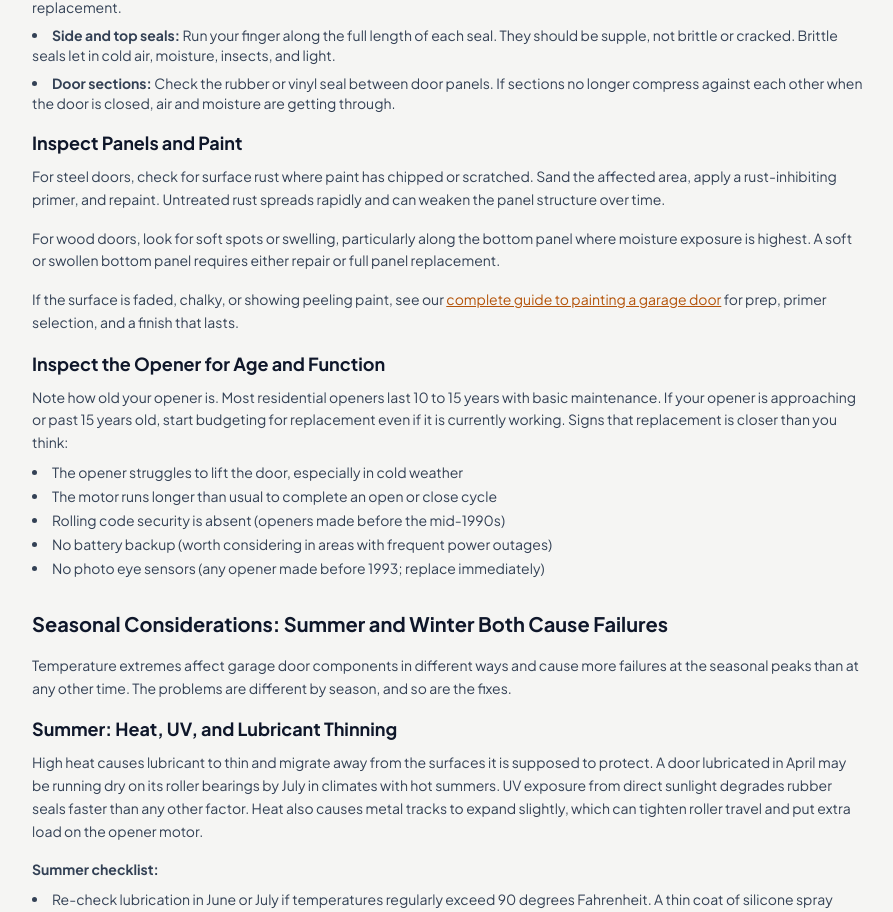
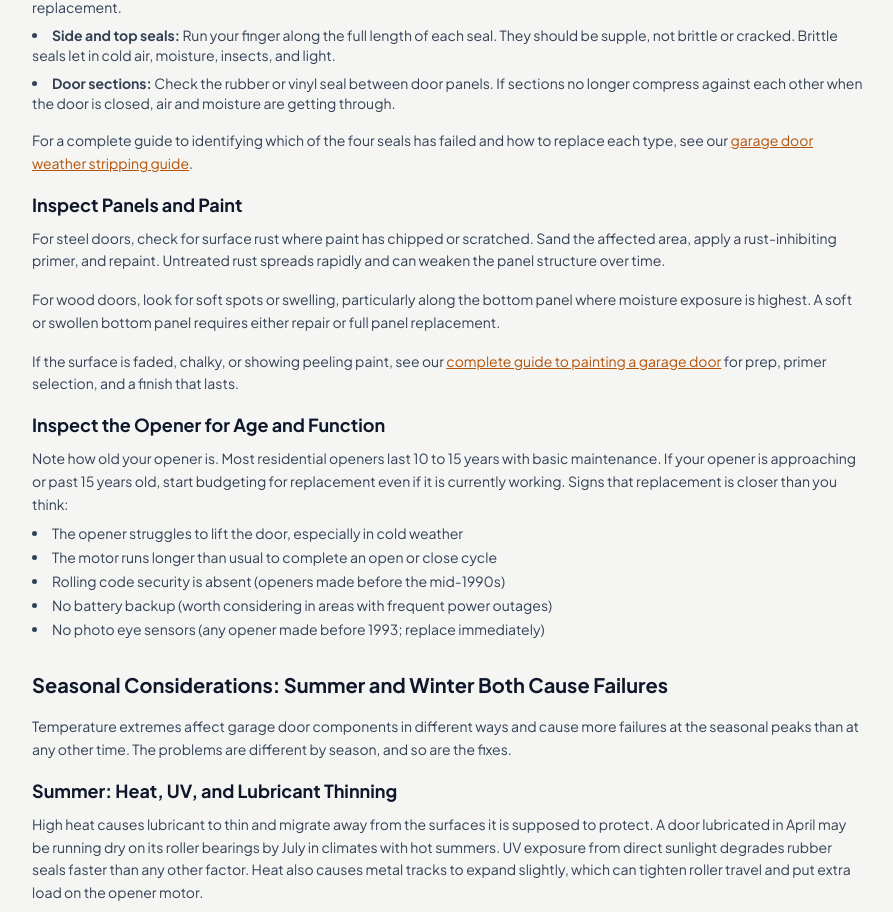
Before and after one commit to thebasementguide2026/thegarage.guide-, a Next.js app: page /guides/garage-door-maintenance in a window 1280 px wide. Shown: the part 5791-6703 px from the top of the page, without its empty margins (192-1085 px from the left). Built offline with nearby package versions, Linux system fonts and the light colour scheme.

Commit message:
Add cross-link to garage-door-weather-stripping in garage-door-maintenance

```diff
--- a/app/guides/garage-door-maintenance/page.tsx
+++ b/app/guides/garage-door-maintenance/page.tsx
@@ -304,6 +304,7 @@ export default function GarageDoorMaintenance() {
             <li><strong>Side and top seals:</strong> Run your finger along the full length of each seal. They should be supple, not brittle or cracked. Brittle seals let in cold air, moisture, insects, and light.</li>
             <li><strong>Door sections:</strong> Check the rubber or vinyl seal between door panels. If sections no longer compress against each other when the door is closed, air and moisture are getting through.</li>
           </ul>
+          <p className='text-slate-700 text-sm leading-relaxed mb-4'>For a complete guide to identifying which of the four seals has failed and how to replace each type, see our <Link href='/problems/garage-door-weather-stripping' className='text-amber-700 underline'>garage door weather stripping guide</Link>.</p>
 
           <h3 className='text-lg font-bold text-slate-900 mb-2'>Inspect Panels and Paint</h3>
           <p className='text-slate-700 text-sm leading-relaxed mb-4'>For steel doors, check for surface rust where paint has chipped or scratched. Sand the affected area, apply a rust-inhibiting primer, and repaint. Untreated rust spreads rapidly and can weaken the panel structure over time.</p>
```
